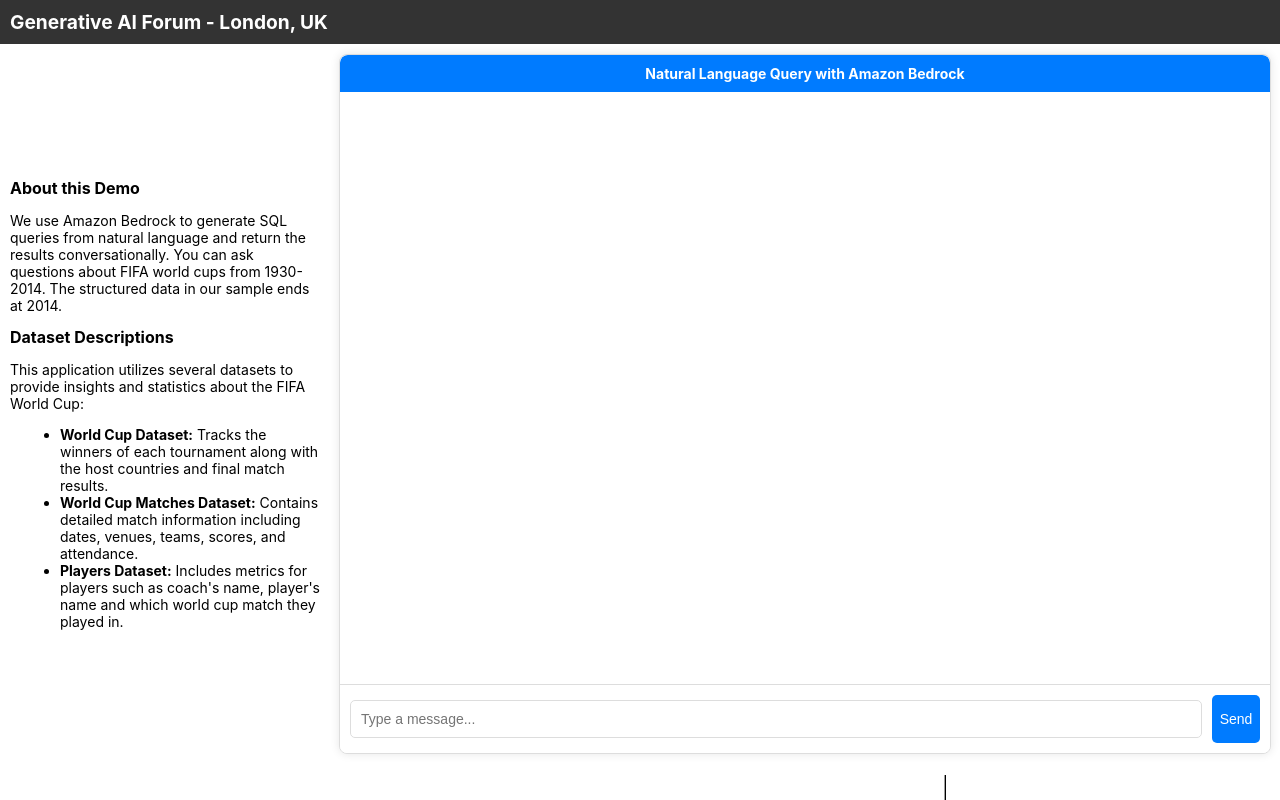
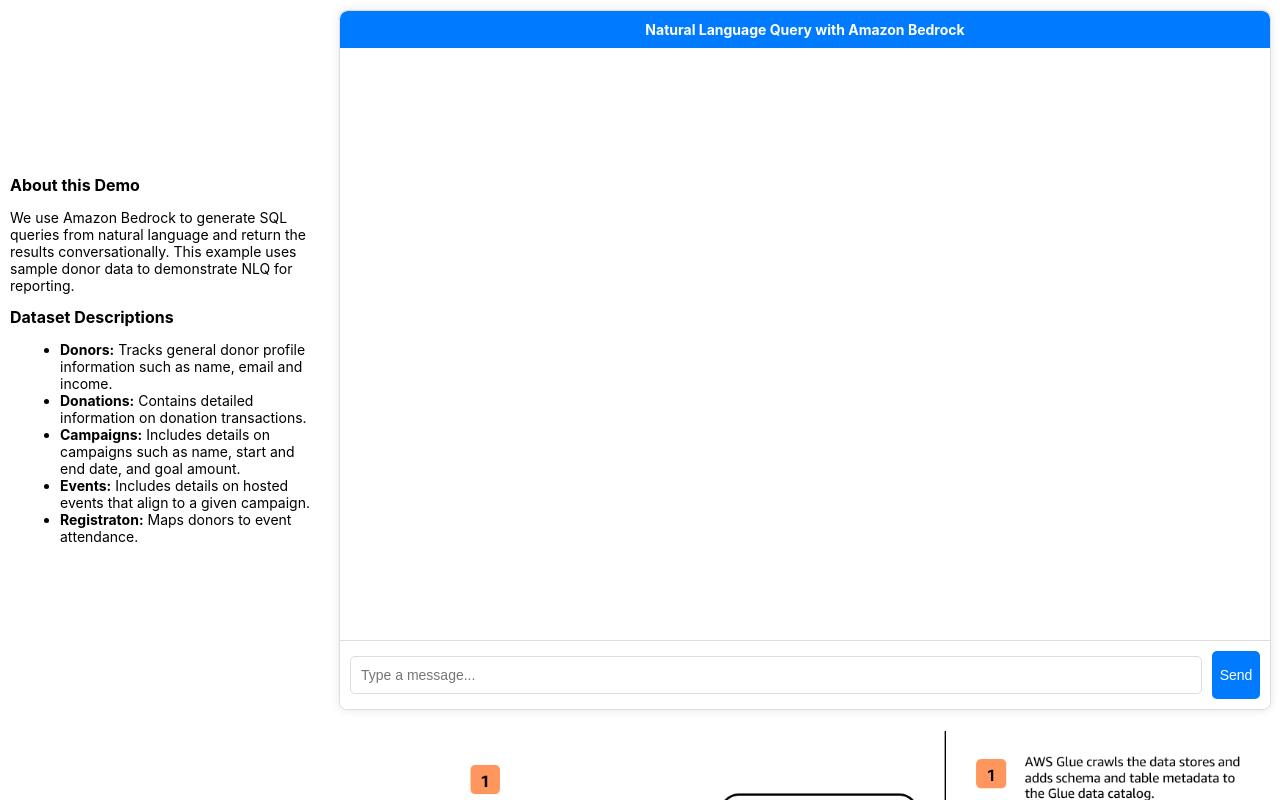
Before and after one commit to 12turnbullb/react-bedrock-nlq-london, a React (Create React App) app: page / in a window 1280 px wide. Shown: the top 800 px of the page. Built offline with nearby package versions, Linux system fonts and the light colour scheme.

Commit message:
Update Agent.js

```diff
--- a/src/Agent.js
+++ b/src/Agent.js
@@ -61,39 +61,35 @@
 
   return (
     <div>
-      <header className="chatbot-header">
-        <h1>Generative AI Forum - London, UK</h1>
-      </header>
-
       <div className="container">
         <div className="left-section">
           <section className="about-section">
             <h1 className="about-header">About this Demo</h1>
             <p className="description">
               We use Amazon Bedrock to generate SQL queries from natural
-              language and return the results conversationally. You can ask
-              questions about FIFA world cups from 1930-2014. The structured
-              data in our sample ends at 2014.
+              language and return the results conversationally. This example
+              uses sample donor data to demonstrate NLQ for reporting.
             </p>
             <h2 className="about-header">Dataset Descriptions</h2>
-            <p className="description">
-              This application utilizes several datasets to provide insights and
-              statistics about the FIFA World Cup:
-            </p>
             <ul className="about-dataset-list">
               <li>
-                <strong>World Cup Dataset:</strong> Tracks the winners of each
-                tournament along with the host countries and final match
-                results.
+                <strong>Donors:</strong> Tracks general donor profile
+                information such as name, email and income.
               </li>
               <li>
-                <strong>World Cup Matches Dataset:</strong> Contains detailed
-                match information including dates, venues, teams, scores, and
-                attendance.
+                <strong>Donations:</strong> Contains detailed information on
+                donation transactions.
               </li>
               <li>
-                <strong>Players Dataset:</strong> Includes metrics
-                for players such as coach's name, player's name and which world cup match they played in.
+                <strong>Campaigns:</strong> Includes details on campaigns such
+                as name, start and end date, and goal amount.
+              </li>
+              <li>
+                <strong>Events:</strong> Includes details on hosted events that
+                align to a given campaign.
+              </li>
+              <li>
+                <strong>Registraton:</strong> Maps donors to event attendance.
               </li>
             </ul>
           </section>
@@ -110,7 +106,7 @@
                     {message.sender === "bot" ? (
                       <div className="bot-message">
                         <img
-                          src="./images/ball-avatar.png"
+                          src="./images/ef_logo.png"
                           alt="Bot Avatar"
                           className="avatar"
                         />
```
